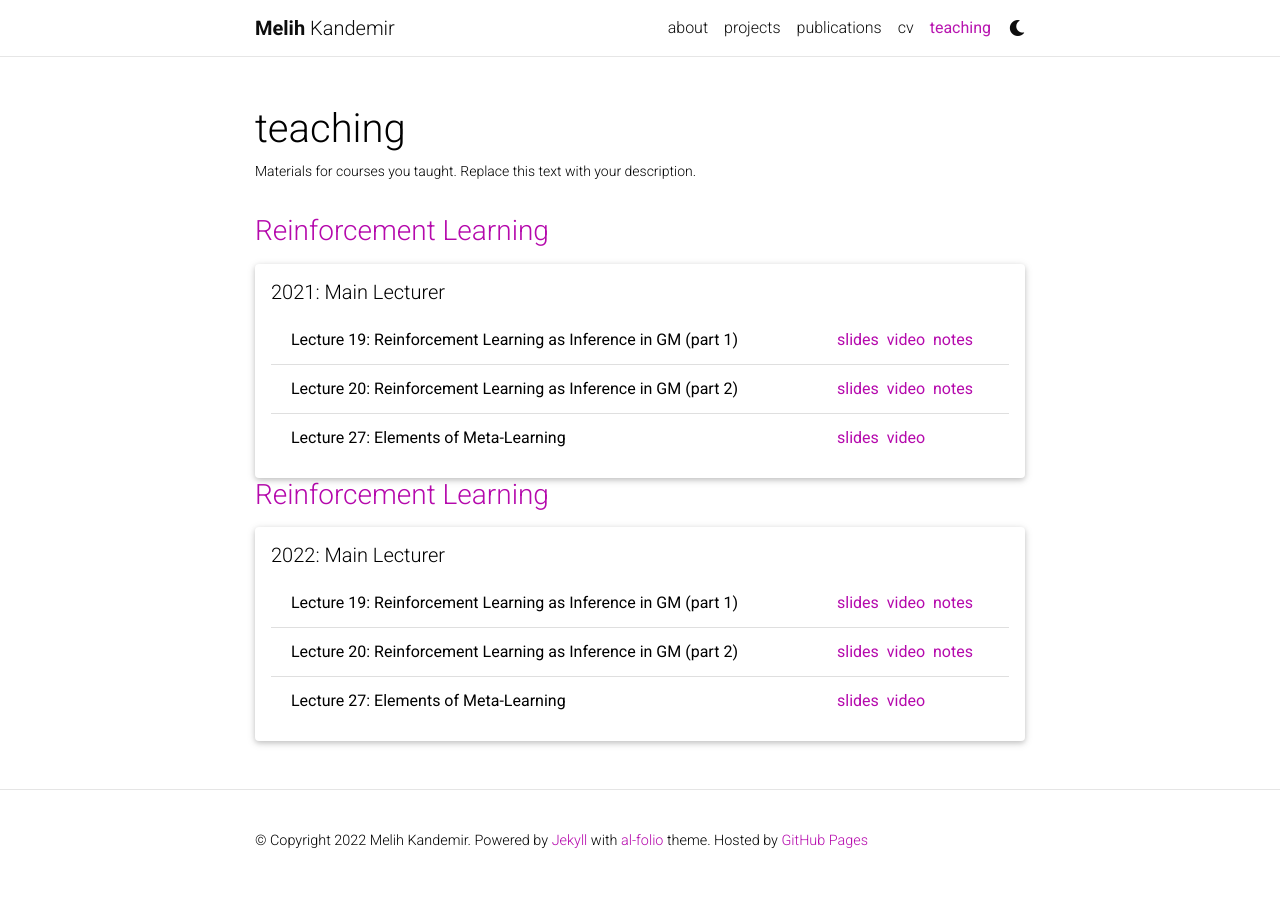
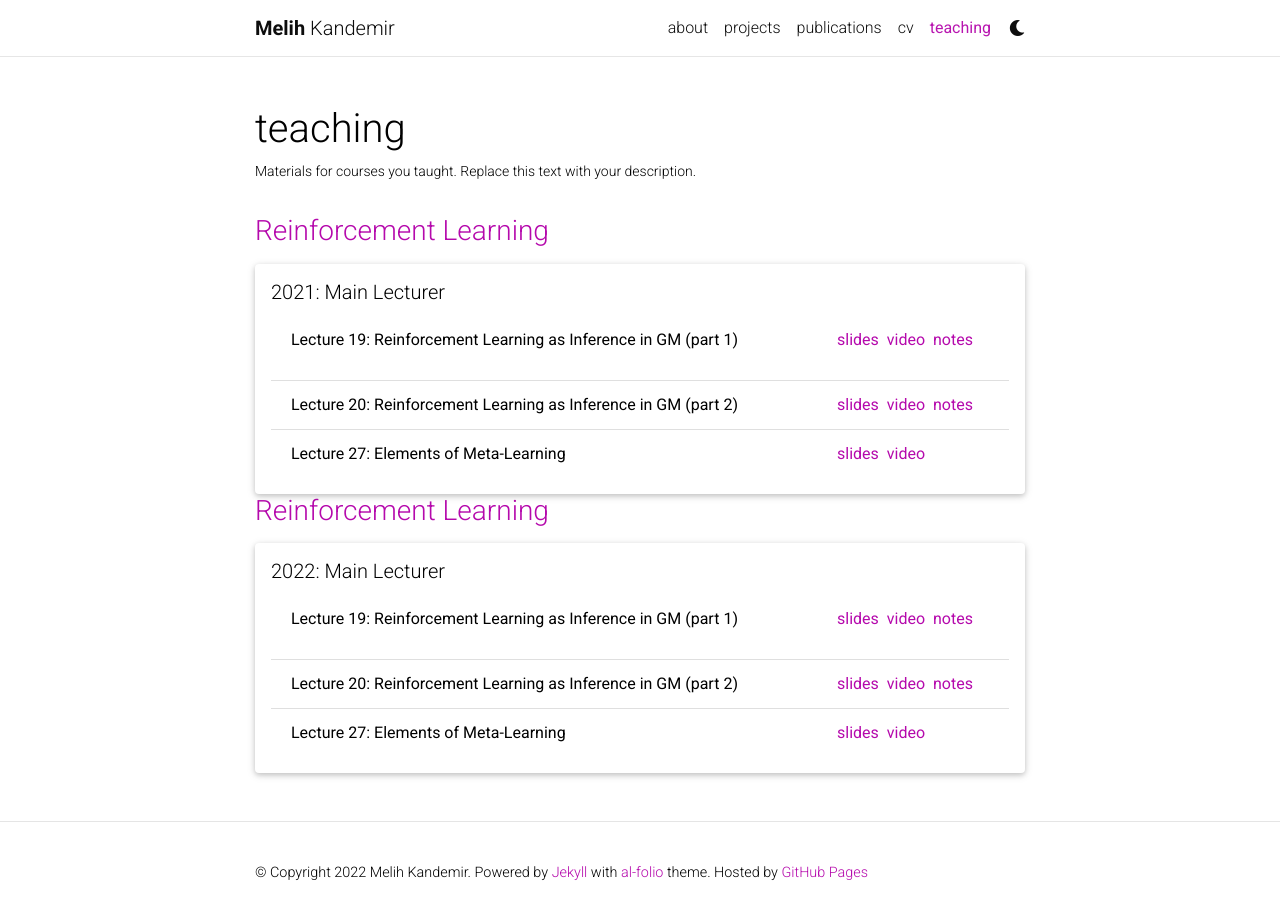
Before and after one commit to aportekila/melihkandemir, a Jekyll site: the page built from _pages/teaching.md, in a window 1280 px wide and 924 px high. Shown: the top 919 px of the window. Built offline with Jekyll 4.4.1, drawn with Linux system fonts in a browser that asks for light colours; comment, search, counter and statistics services are not loaded; a style sheet for code colours, icons or effects is not loaded.

Commit message:
teaching

```diff
--- a/_includes/lecture.html
+++ b/_includes/lecture.html
@@ -16,7 +16,7 @@
         <li class="list-group-item">
           <div class="row">
             <div class="col-sm-9">
-              Lecture 19: Reinforcement Learning as Inference in GM (part 1)
+                <p> Lecture 19: Reinforcement Learning as Inference in GM (part 1) </p>
             </div>
             <div class="col-sm-3">
 
```
